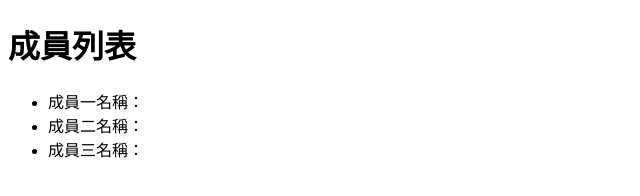
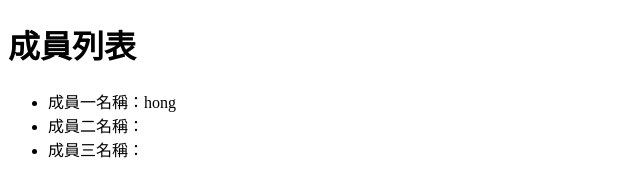
Before and after one commit to guanhong0420/test1109, a plain HTML site: page index.html in a window 1280 px wide. Shown: the full height of the page, 0-640 px from the left. Drawn offline with Linux system fonts and the light colour scheme.

Commit message:
新增成員一

```diff
--- a/index.html
+++ b/index.html
@@ -8,7 +8,7 @@
 <body>
     <h1>成員列表</h1>
     <ul>
-        <li>成員一名稱：</li>
+        <li>成員一名稱：hong</li>
         <li>成員二名稱：</li>
         <li>成員三名稱：</li>
     </ul>
```
